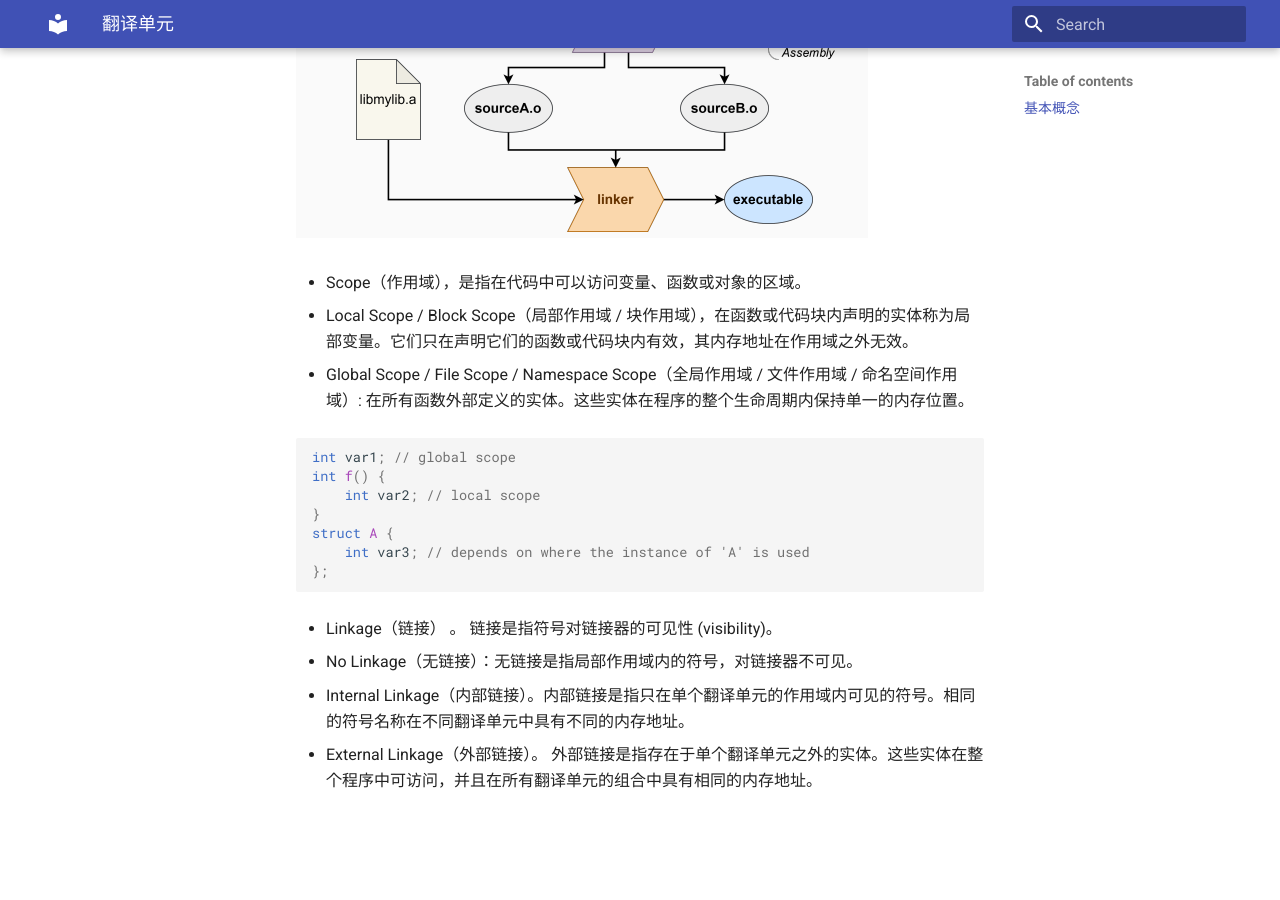
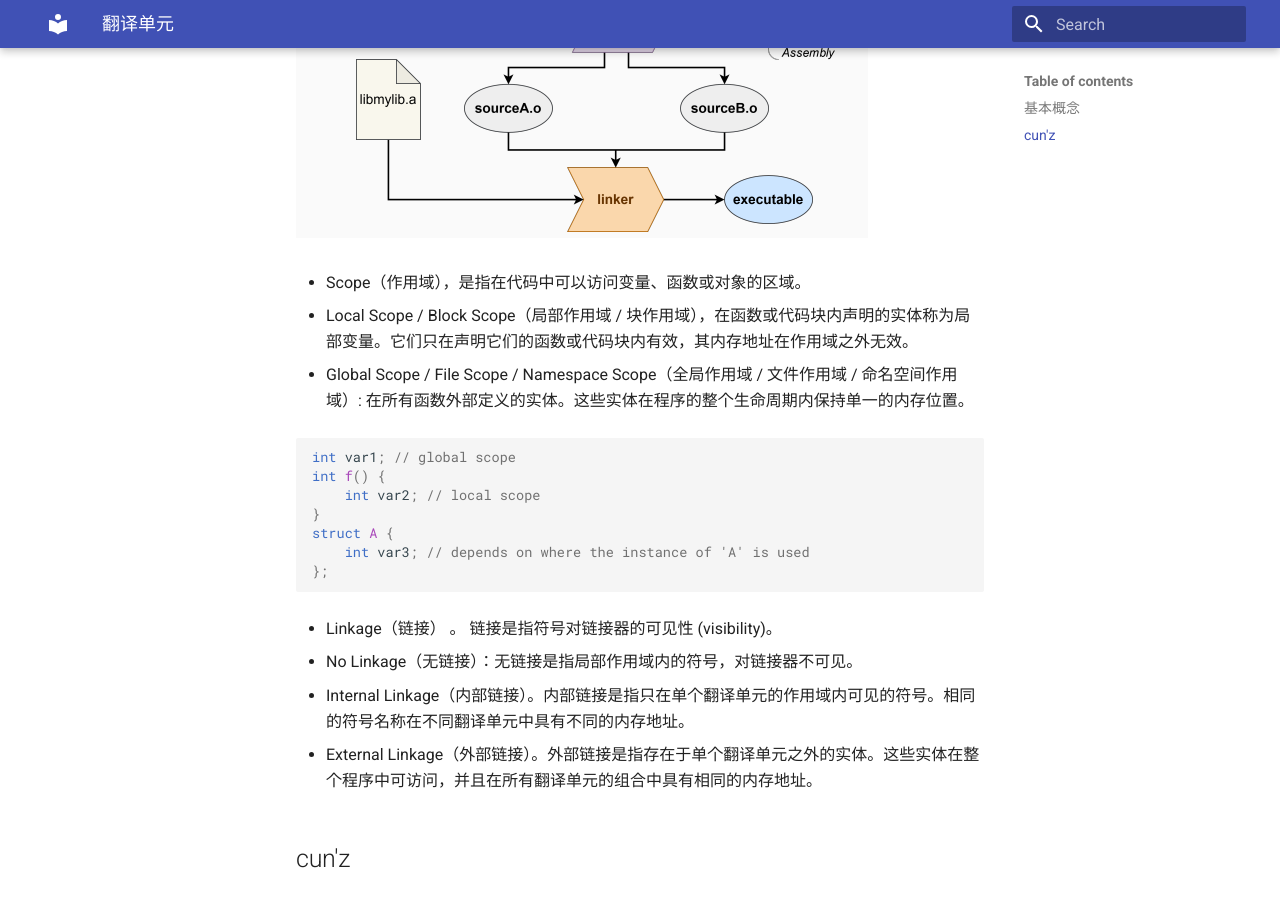
Before and after one commit to ymma98/technotes, an MkDocs documentation site: the page built from docs/cpp/翻译单元.md, in a window 1280 px wide and 900 px high, scrolled down 783 px. Built offline with MkDocs 1.6.1 and Material for MkDocs 9.7.7, drawn with Linux system fonts in a browser that asks for light colours; before the commit the page ends 1608 px from its top, so only the background shows below that.

Commit message:
docs/cpp/翻译单元.md updated from https://stackedit.cn/

```diff
--- a/docs/cpp/翻译单元.md
+++ b/docs/cpp/翻译单元.md
@@ -39,9 +39,9 @@ struct A {
 
 -   Internal Linkage（内部链接）。内部链接是指只在单个翻译单元的作用域内可见的符号。相同的符号名称在不同翻译单元中具有不同的内存地址。
 
+-   External Linkage（外部链接）。外部链接是指存在于单个翻译单元之外的实体。这些实体在整个程序中可访问，并且在所有翻译单元的组合中具有相同的内存地址。
 
--   External Linkage（外部链接）。
-  外部链接是指存在于单个翻译单元之外的实体。这些实体在整个程序中可访问，并且在所有翻译单元的组合中具有相同的内存地址。
+## cun'z
 <!--stackedit_data:
-eyJoaXN0b3J5IjpbLTEyMTQwMDA1ODYsMTc1MjI5MzczXX0=
+eyJoaXN0b3J5IjpbODU2OTY4NDUxLDE3NTIyOTM3M119
 -->
```
